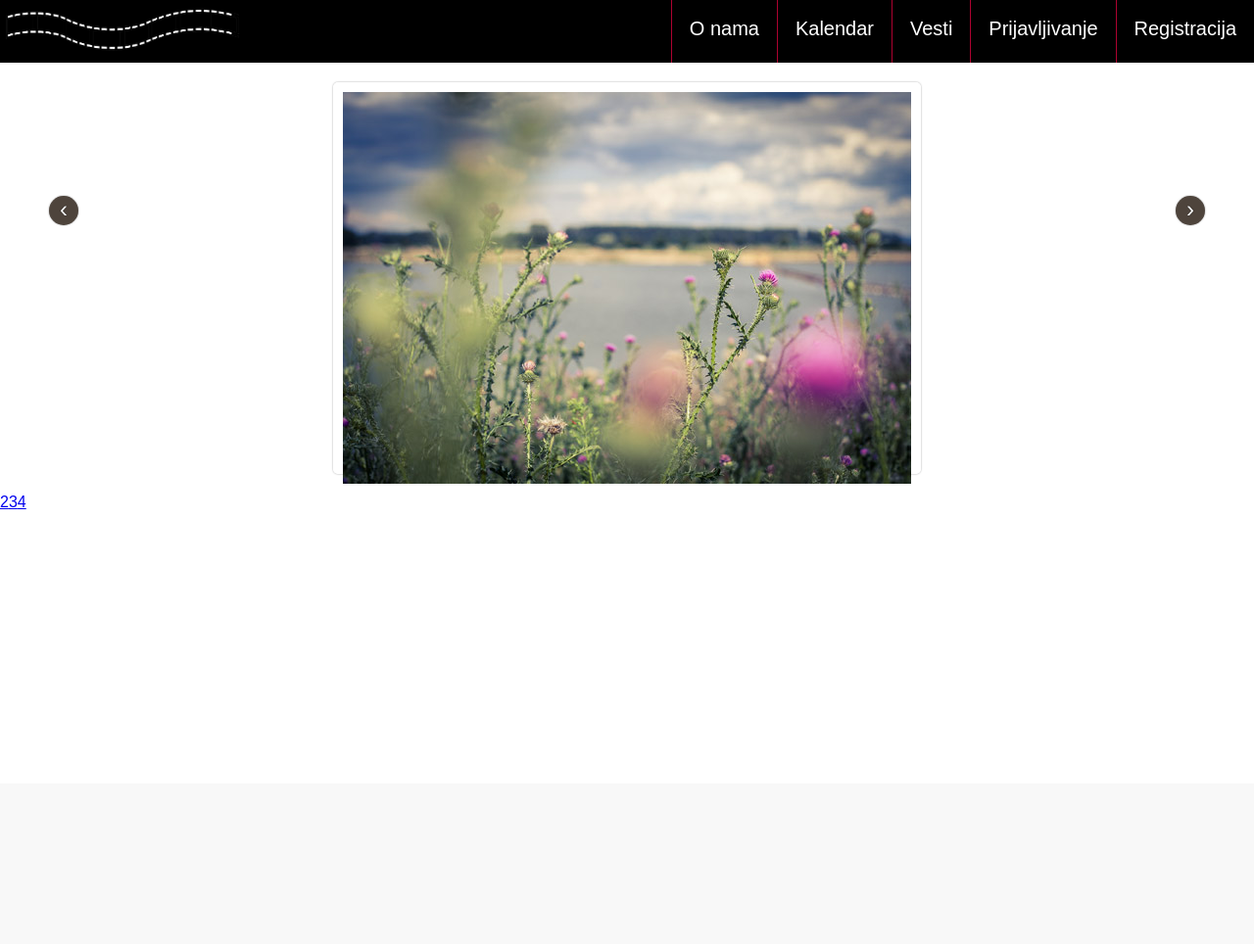
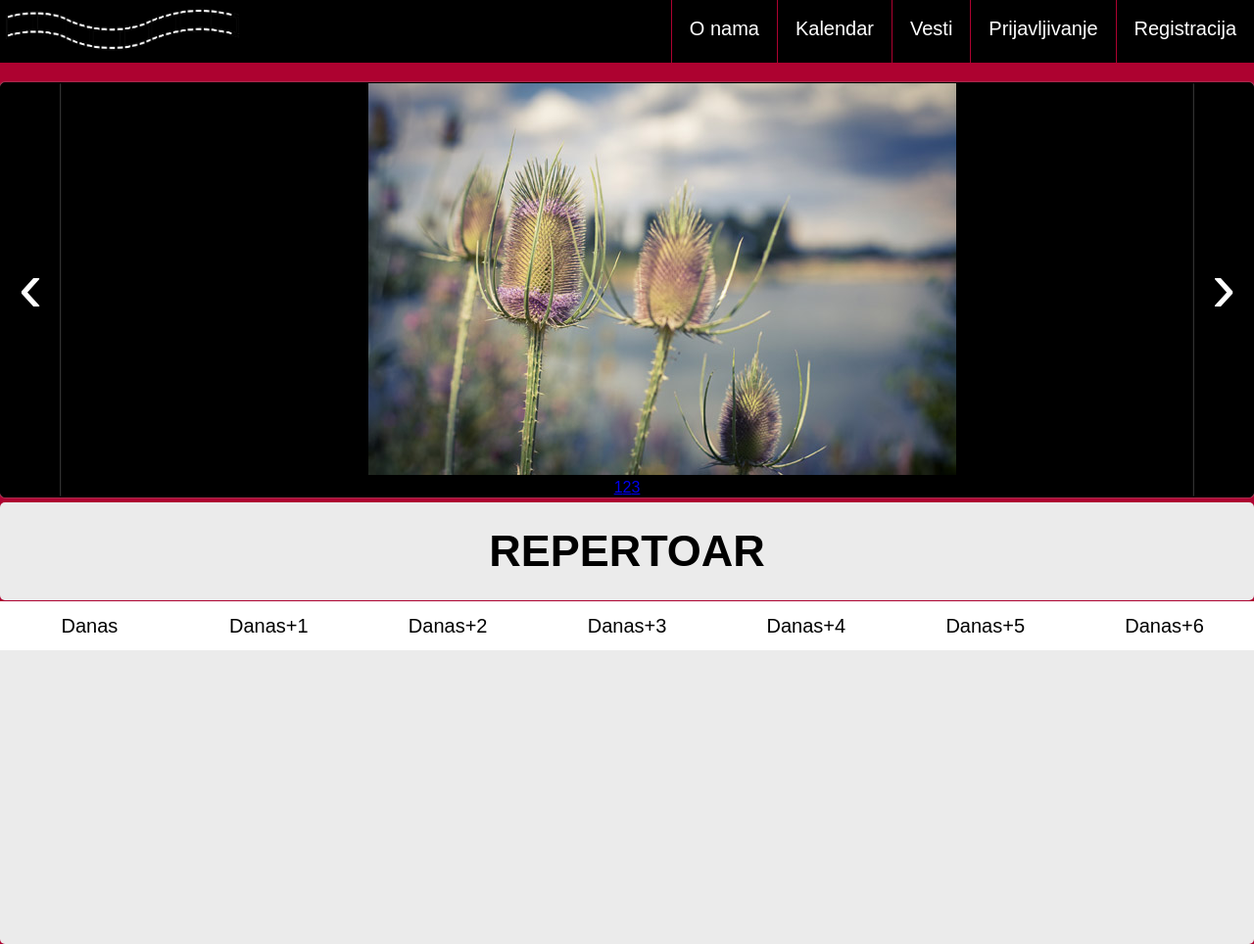
Before and after one commit to kksanderr/cinema, a PHP site: page / in a window 1280 px wide. Shown: the whole page at 98% size. Before the commit the page ends 520 px from the top, so only its background shows below. Run offline with PHP 8.4, Linux system fonts and the light colour scheme; some web fonts are replaced.

Commit message:
doradjen main carousel i ubacen repertoar

```diff
--- a/css/main.css
+++ b/css/main.css
@@ -3,6 +3,10 @@
   margin: 0;
   box-sizing: border-box;
   font-family: 'Fanwood Text', sans-serif;
+}
+
+body {
+  background-color: #ad0230;
 }
 
 /* Margins */
@@ -94,20 +98,20 @@
 
 /* Main Carousel */
 .main-carousel-wrapper {
-  margin: 20px auto;
+  margin: 20px 0 5px 0;
   position: relative;
-  border: 10px solid #fff;
-  width: 600px;
-  height: 400px;
-  -webkit-border-radius: 5px;
-  -moz-border-radius: 5px;
+  overflow: hidden;
+  border: 1px solid #000;
+  background-color: black;
+  width: auto;
+  height: auto;
+  max-height: 500px;
   border-radius: 5px;
-  -webkit-box-shadow: 0 0 2px #999;
-  -moz-box-shadow: 0 0 2px #999;
   box-shadow: 0 0 2px #999;
 }
 
 .main-carousel {
+  margin: auto;
   position: relative;
   overflow: hidden;
 }
@@ -122,51 +126,100 @@
 
 .main-carousel li {
   float: left;
+  width: 1350px;
+  align-content: center;
+
+}
+
+.main-carousel li img {
+  /*width: 100%;*/
+  height: 100%;
+  /*object-fit: contain;*/
+  background-size: cover;
 }
 
 .main-carousel-control-prev {
   position: absolute;
-  top: 200px;
-  width: 30px;
-  height: 30px;
-  text-align: center;
-  background: #4E443C;
+  width: 60px;
+  height: 100%;
+  background: transparent;
   color: #fff;
   text-decoration: none;
   text-shadow: 0 0 1px #000;
-  font: 24px/27px Arial, sans-serif;
-  -webkit-border-radius: 30px;
-  -moz-border-radius: 30px;
-  border-radius: 30px;
-  -webkit-box-shadow: 0 0 2px #999;
-  -moz-box-shadow: 0 0 2px #999;
   box-shadow: 0 0 2px #999;
+  left: 0;
+}
+
+.main-carousel-control-prev div {
+  background: transparent;
+  height: 100%;
+  margin-top: 165px;
+  font: 74px Arial, sans-serif;
 }
 
 .main-carousel-control-next {
   position: absolute;
-  top: 200px;
-  width: 30px;
-  height: 30px;
-  text-align: center;
-  background: #4E443C;
+  width: 60px;
+  height: 100%;
+  background: transparent;
   color: #fff;
   text-decoration: none;
   text-shadow: 0 0 1px #000;
-  font: 24px/27px Arial, sans-serif;
-  -webkit-border-radius: 30px;
-  -moz-border-radius: 30px;
-  border-radius: 30px;
-  -webkit-box-shadow: 0 0 2px #999;
-  -moz-box-shadow: 0 0 2px #999;
   box-shadow: 0 0 2px #999;
+  right: 0;
 }
 
-.main-carousel-control-prev {
-  left: 50px;
+.main-carousel-control-next div {
+  background: transparent;
+  height: 100%;
+  margin-top: 165px;
+  font: 74px Arial, sans-serif;
 }
 
-.main-carousel-control-next {
-  right: 50px;
+/* End Main Carousel */
+
+/* Repertoar */
+
+.repertoar {
+  height: 100px;
+  background-color: #ebebeb;
+  border-radius: 5px;
 }
-/* End Main Carousel */
+
+.repertoar h2 {
+  font-size: 45px;
+  text-align: center;
+  vertical-align: middle;
+  line-height: 100px;
+}
+
+.repertoar-row {
+  margin-top: 1px;
+  background-color: #ebebeb;
+  border-radius: 5px;
+  height: 350px;
+}
+
+.date-selector {
+  display: flex;
+  background-color: white;
+  height: 50px;
+}
+
+.day {
+  display: inline;
+  width: 14.29%;
+  font-size: 20px;
+  text-align: center;
+  vertical-align: middle;
+  line-height: 50px;
+}
+
+.day:hover {
+ background: #474747;
+}
+
+.day p:hover {
+  color: #ad0230;
+}
+/* End Repertoar */
--- a/index.php
+++ b/index.php
@@ -25,21 +25,54 @@
 
      <!-- Main Carousel -->
      <div class="main-carousel-wrapper">
-      <div class="main-carousel">
+      <div class="main-carousel" align="center">
         <ul>
          <li> <img src="./img/img1.jpg"> </li>
          <li> <img src="./img/img2.jpg"> </li>
          <li> <img src="./img/img3.jpg"> </li>
         </ul>
+
+
+        <a href="#" class="main-carousel-control-prev"><div>&lsaquo;</div></a>
+        <a href="#" class="main-carousel-control-next"><div>&rsaquo;</div></a>
+
+        <p class="main-carousel-pagination"></p>
       </div>
-    </div>
+     </div>
+     <!-- End Main Carousel -->
 
-    <a href="#" class="main-carousel-control-prev">&lsaquo;</a>
-    <a href="#" class="main-carousel-control-next">&rsaquo;</a>
+     <!-- Repertoar -->
+     <div class="repertoar">
+       <h2>REPERTOAR</h2>
+     </div>
 
-    <p class="main-carousel-pagination"></p>
+     <div class="repertoar-row">
+       <section class="date-selector">
+         <div class="day"><p>Danas</p></div>
+         <div class="day"><p>Danas+1</p></div>
+         <div class="day"><p>Danas+2</p></div>
+         <div class="day"><p>Danas+3</p></div>
+         <div class="day"><p>Danas+4</p></div>
+         <div class="day"><p>Danas+5</p></div>
+         <div class="day"><p>Danas+6</p></div>
+       </section>
 
-     <!-- End Main Carousel -->
+       <div class="showings">
+         <ul>
+           <li class="performance">
+             <div class="programme">
+               <div class="poster">
+                 <a href="#"><img src="" alt=""></a>
+               </div>
+               <div class="programme-info">
+
+               </div>
+             </div>
+           </li>
+         </ul>
+       </div>
+     </div>
+     <!-- End Repertoar -->
    </body>
 
  </html>
--- a/jquery/jcarousel.basic.js
+++ b/jquery/jcarousel.basic.js
@@ -1,6 +1,12 @@
 (function($) {
     $(function() {
-        $('.main-carousel').jcarousel();
+        $('.main-carousel').jcarousel({
+          wrap: 'circular'
+        });
+
+        $('.main-carousel').jcarouselAutoscroll({
+          interval: 5000
+        });
 
         $('.main-carousel-control-prev')
             .on('jcarouselcontrol:active', function() {
@@ -31,6 +37,8 @@
             .on('jcarouselpagination:inactive', 'a', function() {
                 $(this).removeClass('active');
             })
-            .jcarouselPagination();
+            .jcarouselPagination({
+              'perPage': 1
+            });
     });
 })(jQuery);
```
